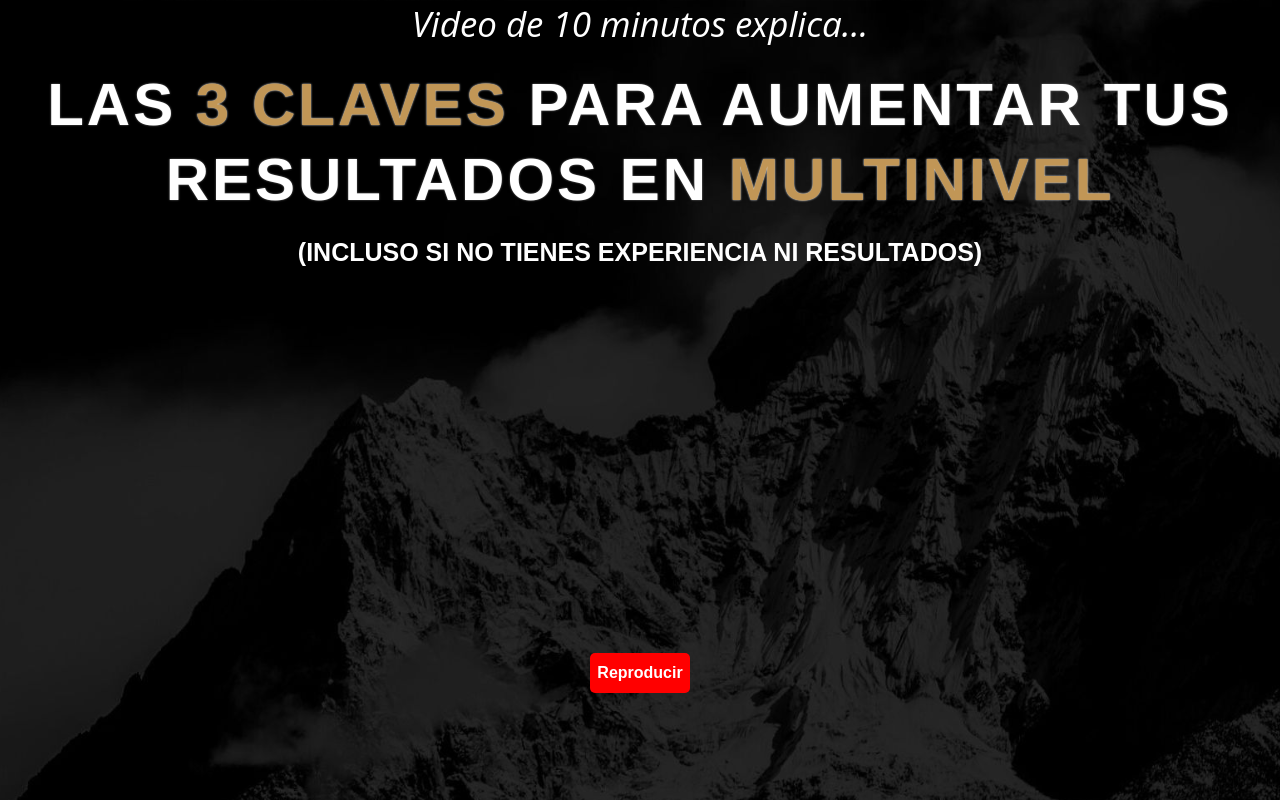
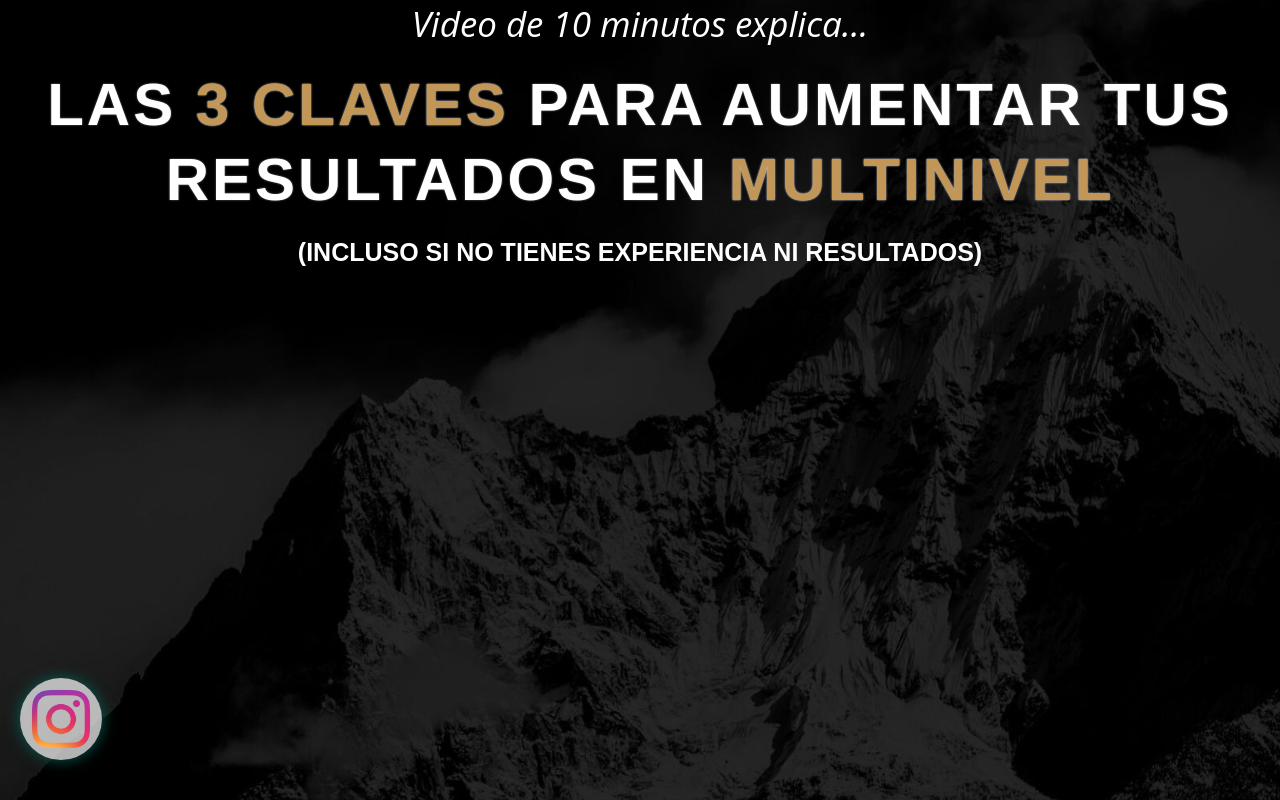
Before and after one commit to rodrigozucchini/landing-olivera-agus, a React (Vite) app: page /#/ in a window 1280 px wide. Shown: the top 800 px of the page. Built offline with nearby package versions, Linux system fonts and the light colour scheme.

Commit message:
add botton instagram

```diff
--- a/src/cumbre/sections/SectionC.jsx
+++ b/src/cumbre/sections/SectionC.jsx
@@ -3,6 +3,7 @@ import HeaderC from './Header/HeaderC'
 import { Title2 } from './Title2/Title2'
 import TestimonioC from './Testimonioc/Testimonioc'
 import Testimoniocvideo from './Testimoniocvideo/Testimoniocvideo'
+import Instagram from '../../rrss/Instagram'
 
 export const SectionC = () => {
   return (
@@ -11,6 +12,7 @@ export const SectionC = () => {
         <Title2 />
         <TestimonioC />
         <Testimoniocvideo />
+        <Instagram />
     </div>
   )
 }
--- a/src/cumbre/sections/VideoC/Videoc.jsx
+++ b/src/cumbre/sections/VideoC/Videoc.jsx
@@ -1,15 +1,11 @@
-import React, { useState } from 'react';
+import React from 'react';
 import './Videoc.css';
 import ReactPlayer from 'react-player';
 
 const VideoC = () => {
 
     const videocUrl = 'https://vimeo.com/868982316?share=copy';
-    const [isPlaying, setIsPlaying] = useState(false);
 
-    const handlePlayPause = () => {
-      setIsPlaying(!isPlaying);
-    };
 
   return (
     <div className="videoc-player-container-c">
@@ -17,23 +13,12 @@ const VideoC = () => {
       <ReactPlayer
           width="1000px"
           height="500px"
-          playing={isPlaying}
+
           className='video-player-video-c'
-          controls={false} // Deshabilita todos los controles predeterminados
+          controls={true} // Deshabilita todos los controles predeterminados
           url={videocUrl}
         />
-        {isPlaying ?
-        (
-        <button className="button-play-no-c" onClick={handlePlayPause}>
-        Pausa
-        </button>
-        )
-        :
-        (
-        <button className="button-play-yes-c" onClick={handlePlayPause}>
-        Reproducir
-        </button>)
-        }
+
         </div>
     </div>
   );
--- a/src/incruises/sections/Section.jsx
+++ b/src/incruises/sections/Section.jsx
@@ -6,6 +6,7 @@ import Testimonios from './testimonios/Testimonios';
 import TestimoniosVideo from './testimonios/TestimonioVideo';
 import ButtonAction from './button/ButtonAction';
 import MessageFinal from './messagefinal/MessageFinal';
+import Instagram from '../../rrss/Instagram';
 
 const SectionIncruises = () => {
 
@@ -19,6 +20,7 @@ const SectionIncruises = () => {
        <TestimoniosVideo />
        <ButtonAction />
        <MessageFinal />
+       <Instagram />
     </>
   )
 }
--- /dev/null
+++ b/src/rrss/Instagram.css
@@ -0,0 +1,15 @@
+img.btn-instagram {
+    display: block;
+    position: fixed;
+    z-index: 999;
+    bottom: 40px;
+    left: 20px;
+    cursor: pointer;
+    border-radius:100px;
+    border-radius:100px !important;
+    -webkit-box-shadow: 0px 0px 15px 0px rgba(7,94,84,1);
+    -moz-box-shadow: 0px 0px 15px 0px rgba(7,94,84,1);
+    box-shadow: 0px 0px 15px 0px rgba(7,94,84,1);
+    transition-duration: 1s;
+    background-color: rgba(255, 255, 255, 0.7);
+}
--- /dev/null
+++ b/src/rrss/Instagram.jsx
@@ -0,0 +1,17 @@
+import React from 'react';
+import './Instagram.css';
+import Ig from "../assets/ig.png";
+
+
+const Instagram = () => {
+
+  return (
+    <div title="¿Necesitas ayuda?">
+        <a href="https://www.instagram.com/soyagustinolivera/?igshid=MzRlODBiNWFlZA%3D%3D">
+        <img className="btn-instagram" target="_blank" src={Ig} width="82" height="82" alt="Instagram" />
+        </a>
+    </div>
+  )
+}
+
+export default Instagram;
```
Also changed, not shown: src/assets/ig.png (added).
